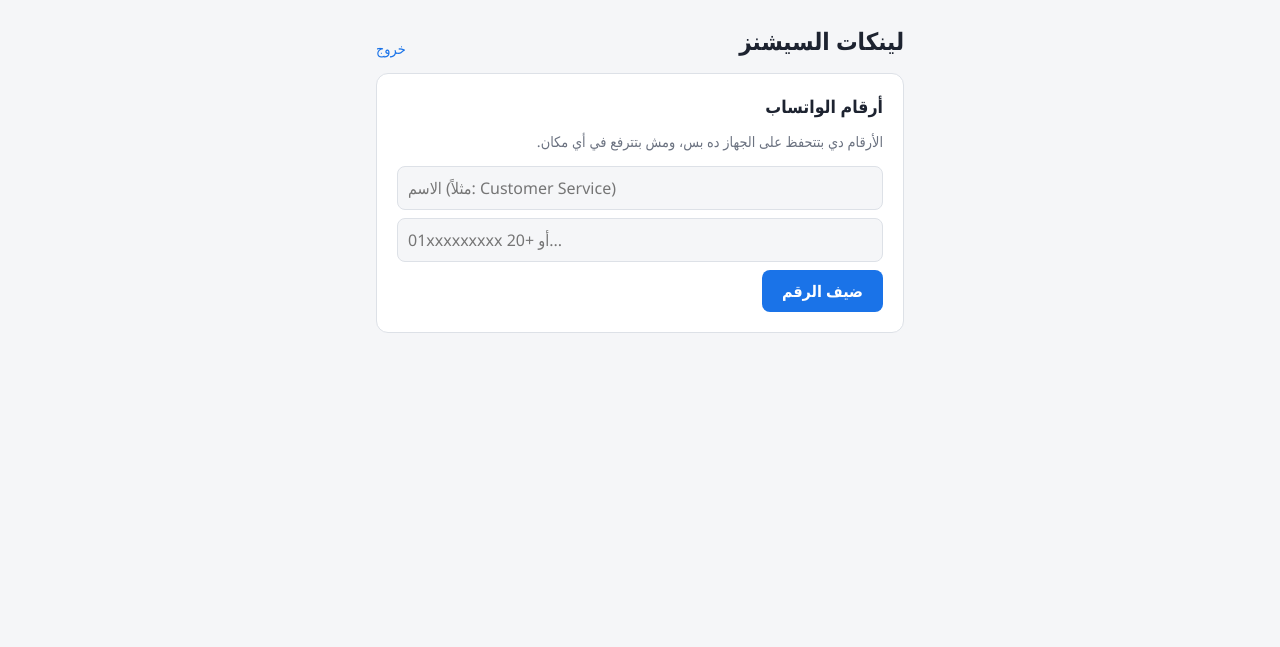
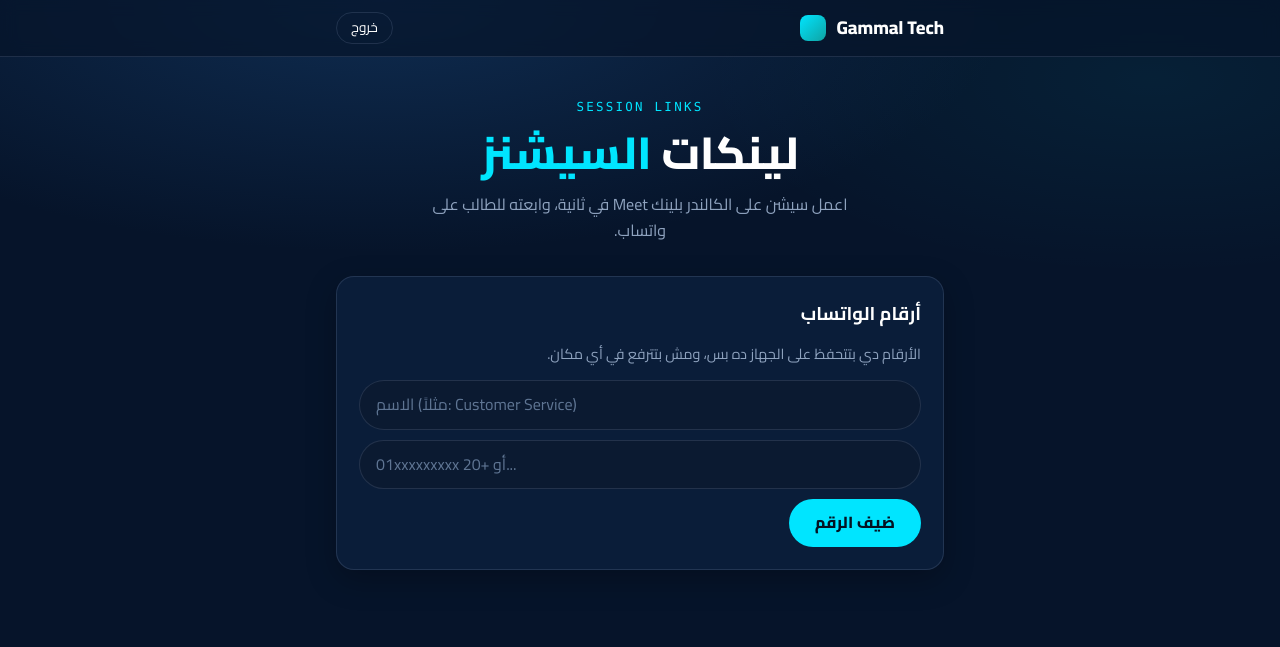
Before and after one commit to shadysaeed13112002-cloud/gammal-meet-links, a plain HTML site: page index.html in a window 1280 px wide. Drawn offline with Linux system fonts and the light colour scheme.

Commit message:
Restyle page with Gammal Tech brand look
Co-Authored-By: Claude Opus 5.5 <noreply@anthropic.com>
Claude-Session: https://claude.ai/code/session_01MJkHDvEus6N7QjCWzftRb4

```diff
--- a/index.html
+++ b/index.html
@@ -5,21 +5,37 @@
   <meta name="viewport" content="width=device-width, initial-scale=1">
   <meta name="apple-mobile-web-app-capable" content="yes">
   <meta name="apple-mobile-web-app-title" content="Meet Links">
-  <meta name="theme-color" content="#1a73e8">
+  <meta name="theme-color" content="#06142a">
   <title>Gammal Meet Links</title>
+  <link rel="preconnect" href="https://fonts.googleapis.com">
+  <link rel="preconnect" href="https://fonts.gstatic.com" crossorigin>
+  <link rel="stylesheet" href="https://fonts.googleapis.com/css2?family=Cairo:wght@400;600;700;800&display=swap">
   <link rel="stylesheet" href="style.css">
   <script src="config.js"></script>
   <script src="https://accounts.google.com/gsi/client" async defer></script>
 </head>
 <body>
+  <nav class="nav">
+    <div class="nav-in">
+      <a class="brand" href="https://gammal.tech" target="_blank" rel="noopener" dir="ltr">
+        <!-- Replace with the real logo: <img src="logo.png" alt="" class="brand-logo"> -->
+        <span class="brand-logo" aria-hidden="true"></span>
+        <span>Gammal Tech</span>
+      </a>
+      <div id="account" class="account" hidden>
+        <span id="accountEmail" dir="ltr"></span>
+        <button id="signOutBtn" class="pill-btn" type="button">خروج</button>
+      </div>
+    </div>
+  </nav>
+
+  <header class="hero">
+    <p class="eyebrow" dir="ltr">SESSION LINKS</p>
+    <h1>لينكات <span class="accent">السيشنز</span></h1>
+    <p class="sub">اعمل سيشن على الكالندر بلينك Meet في ثانية، وابعته للطالب على واتساب.</p>
+  </header>
+
   <main class="wrap">
-    <header class="top">
-      <h1>لينكات السيشنز</h1>
-      <div id="account" class="account" hidden>
-        <span id="accountEmail"></span>
-        <button id="signOutBtn" class="link-btn" type="button">خروج</button>
-      </div>
-    </header>
 
     <div id="configWarning" class="card warn" hidden>
       لسه محطتش الـ Client ID في ملف <code>config.js</code>. اتبع الخطوات اللي في <code>README.md</code>.
--- a/style.css
+++ b/style.css
@@ -1,73 +1,119 @@
+/* Gammal Tech brand: deep navy, cyan accent, pill shapes. Always dark. */
 :root {
-  --bg: #f5f6f8; --card: #fff; --text: #1d2330; --muted: #6b7280;
-  --primary: #1a73e8; --primary-text: #fff; --border: #dde1e7;
-  --warn-bg: #fff4e5; --error: #c62828;
-}
-@media (prefers-color-scheme: dark) {
-  :root {
-    --bg: #14171c; --card: #1e232b; --text: #e8eaed; --muted: #9aa0a6;
-    --primary: #8ab4f8; --primary-text: #14171c; --border: #333a45;
-    --warn-bg: #3a2e1a; --error: #f28b82;
-  }
+  color-scheme: dark;
+  --bg: #06142a; --bg-2: #0a1d38; --card: rgba(13, 34, 64, .72); --field: #0b1a31;
+  --text: #ffffff; --muted: #8fa3bf; --accent: #00e5ff; --accent-ink: #041222;
+  --border: rgba(143, 163, 191, .18); --border-strong: rgba(0, 229, 255, .45);
+  --warn-bg: rgba(255, 183, 77, .12); --error: #ff8a80; --wa: #25d366;
+  --radius: 18px;
 }
 * { box-sizing: border-box; }
+html { background: var(--bg); }
 body {
-  margin: 0; background: var(--bg); color: var(--text);
-  font-family: "Segoe UI", Tahoma, system-ui, sans-serif; font-size: 16px;
+  margin: 0; min-height: 100vh; color: var(--text); font-size: 16px; line-height: 1.6;
+  font-family: "Cairo", "Segoe UI", Tahoma, system-ui, sans-serif;
+  background:
+    radial-gradient(ellipse 70% 45% at 30% 0%, rgba(22, 64, 112, .55), transparent 70%),
+    radial-gradient(ellipse 50% 35% at 90% 10%, rgba(0, 229, 255, .06), transparent 70%),
+    var(--bg);
+  background-attachment: fixed;
 }
-.wrap { max-width: 560px; margin: 0 auto; padding: 24px 16px 48px; }
-.top { display: flex; justify-content: space-between; align-items: center; gap: 12px; flex-wrap: wrap; }
-h1 { font-size: 1.5rem; margin: 0 0 16px; }
-h2 { font-size: 1.1rem; margin: 0 0 12px; }
-.account { color: var(--muted); font-size: .9rem; display: flex; gap: 8px; align-items: center; }
-.card { background: var(--card); border: 1px solid var(--border); border-radius: 12px; padding: 20px; margin-bottom: 16px; }
+a { color: var(--accent); }
+
+/* nav */
+.nav { border-bottom: 1px solid var(--border); background: rgba(6, 20, 42, .7); backdrop-filter: blur(8px); position: sticky; top: 0; z-index: 5; }
+.nav-in { max-width: 640px; margin: 0 auto; padding: 12px 16px; display: flex; justify-content: space-between; align-items: center; gap: 12px; flex-wrap: wrap; }
+.brand { display: flex; align-items: center; gap: 10px; color: var(--text); text-decoration: none; font-weight: 800; font-size: 1.15rem; }
+.brand-logo { width: 26px; height: 26px; border-radius: 8px; background: linear-gradient(135deg, #00e5ff, #0fa3a3); display: inline-block; object-fit: contain; }
+img.brand-logo { background: none; }
+.account { color: var(--muted); font-size: .85rem; display: flex; gap: 10px; align-items: center; min-width: 0; }
+.account span { overflow: hidden; text-overflow: ellipsis; white-space: nowrap; max-width: 52vw; }
+
+/* hero */
+.hero { text-align: center; padding: 40px 16px 24px; max-width: 640px; margin: 0 auto; }
+.eyebrow { font-family: ui-monospace, "SFMono-Regular", Consolas, "Courier New", monospace; color: var(--accent); letter-spacing: .18em; font-size: .78rem; margin: 0 0 10px; }
+h1 { font-size: clamp(2rem, 7vw, 2.8rem); font-weight: 800; line-height: 1.2; margin: 0 0 12px; }
+.accent { color: var(--accent); }
+.sub { color: var(--muted); margin: 0 auto; max-width: 440px; }
+h2 { font-size: 1.15rem; font-weight: 700; margin: 0 0 14px; }
+
+/* layout */
+.wrap { max-width: 640px; margin: 0 auto; padding: 8px 16px 56px; }
+.card {
+  background: var(--card); border: 1px solid var(--border); border-radius: var(--radius);
+  padding: 22px; margin-bottom: 18px; box-shadow: 0 10px 30px rgba(0, 0, 0, .25);
+}
 .warn { background: var(--warn-bg); }
-.field { display: block; margin-bottom: 16px; }
-.field > span { display: block; font-weight: 600; margin-bottom: 6px; }
-input[type=text], input[type=date], input[type=number], select {
-  width: 100%; padding: 10px; border: 1px solid var(--border); border-radius: 8px;
-  background: var(--bg); color: var(--text); font: inherit;
+code { color: var(--accent); }
+
+/* forms */
+.field { display: block; margin-bottom: 18px; }
+.field > span { display: block; font-weight: 700; margin-bottom: 8px; font-size: .95rem; }
+input[type=text], input[type=date], input[type=number], input[type=tel], select {
+  width: 100%; padding: 11px 16px; border: 1px solid var(--border); border-radius: 999px;
+  background: var(--field); color: var(--text); font: inherit; outline: none;
+  transition: border-color .15s, box-shadow .15s;
 }
+input:focus, select:focus { border-color: var(--border-strong); box-shadow: 0 0 0 3px rgba(0, 229, 255, .15); }
+input::placeholder { color: #5f7593; }
+input[type=radio], input[type=checkbox] { accent-color: var(--accent); width: 18px; height: 18px; vertical-align: middle; }
 .time { display: flex; gap: 6px; direction: ltr; }
-.time select { width: auto; flex: 1; }
-.type-switch { display: flex; gap: 20px; margin-bottom: 16px; }
+.time select { width: auto; flex: 1; padding-inline: 12px; }
+.type-switch { display: flex; gap: 8px; margin-bottom: 18px; }
+.type-switch label {
+  flex: 1; text-align: center; border: 1px solid var(--border); border-radius: 999px; padding: 9px 12px;
+  cursor: pointer; color: var(--muted); font-weight: 600;
+}
+.type-switch label:has(input:checked) { border-color: var(--accent); color: var(--accent); background: rgba(0, 229, 255, .08); }
+.type-switch input { position: absolute; opacity: 0; pointer-events: none; }
 .days { display: grid; gap: 8px; }
 .day { display: flex; align-items: center; gap: 10px; flex-wrap: wrap; }
-.day > label { min-width: 90px; }
-.day .time { flex: 1; min-width: 200px; }
-.day.off .time { opacity: .4; pointer-events: none; }
+.day > label { min-width: 96px; }
+.day .time { flex: 1; min-width: 210px; }
+.day.off .time { opacity: .35; pointer-events: none; }
+
+/* buttons */
 button { font: inherit; cursor: pointer; }
 .primary {
-  background: var(--primary); color: var(--primary-text); border: 0; border-radius: 8px;
-  padding: 10px 20px; font-weight: 600;
+  background: var(--accent); color: var(--accent-ink); border: 0; border-radius: 999px;
+  padding: 11px 26px; font-weight: 800; transition: transform .1s, box-shadow .15s;
 }
+.primary:hover { box-shadow: 0 0 22px rgba(0, 229, 255, .35); }
+.primary:active { transform: scale(.98); }
 .primary:disabled { opacity: .6; cursor: wait; }
-.link-btn { background: none; border: 0; color: var(--primary); padding: 0; }
+#createBtn { width: 100%; padding: 13px; font-size: 1.05rem; }
+.pill-btn { background: none; border: 1px solid var(--border); color: var(--text); border-radius: 999px; padding: 4px 14px; font-size: .85rem; }
+.pill-btn:hover { border-color: var(--accent); color: var(--accent); }
+.link-btn { background: none; border: 0; color: var(--accent); padding: 0; font-weight: 600; }
+.wa {
+  background: var(--wa); color: #062b14; border: 0; border-radius: 999px;
+  padding: 13px 20px; font-weight: 800; width: 100%;
+}
+.wa:hover { box-shadow: 0 0 22px rgba(37, 211, 102, .35); }
+
+/* result & lists */
 .error { color: var(--error); }
 .muted { color: var(--muted); font-size: .9rem; }
 pre {
-  white-space: pre-wrap; word-break: break-all; background: var(--bg);
-  border: 1px solid var(--border); border-radius: 8px; padding: 12px; font: inherit; margin: 0 0 12px;
+  white-space: pre-wrap; word-break: break-all; background: var(--field);
+  border: 1px solid var(--border-strong); border-radius: 14px; padding: 14px 16px; font: inherit; margin: 0 0 14px;
 }
+.result { border-color: var(--border-strong); }
 .actions { display: flex; gap: 16px; align-items: center; }
-.actions a { color: var(--primary); }
+.wa-send { border-top: 1px solid var(--border); margin-top: 18px; padding-top: 18px; }
 .history { list-style: none; margin: 0; padding: 0; }
-.history li { display: flex; justify-content: space-between; gap: 8px; padding: 8px 0; border-top: 1px solid var(--border); }
+.history li { display: flex; justify-content: space-between; align-items: center; gap: 8px; padding: 10px 0; border-top: 1px solid var(--border); }
 .history li:first-child { border-top: 0; }
 .history .h-name { overflow: hidden; text-overflow: ellipsis; white-space: nowrap; }
-.wa-send { border-top: 1px solid var(--border); margin-top: 16px; padding-top: 16px; }
-.wa {
-  background: #25d366; color: #0b2e17; border: 0; border-radius: 8px;
-  padding: 12px 20px; font-weight: 700; width: 100%;
-}
-.contact-form { display: grid; gap: 8px; margin-top: 12px; }
-.contact-form input { width: 100%; padding: 10px; border: 1px solid var(--border); border-radius: 8px; background: var(--bg); color: var(--text); font: inherit; }
+.history .h-actions { display: flex; gap: 14px; flex-shrink: 0; }
+.history .h-phone { color: var(--muted); font-size: .85rem; direction: ltr; unicode-bidi: isolate; }
+.c-info { display: flex; flex-direction: column; min-width: 0; }
+.c-info > span { overflow: hidden; text-overflow: ellipsis; white-space: nowrap; }
+.contact-form { display: grid; gap: 10px; margin-top: 14px; }
 .contact-actions { display: flex; gap: 16px; align-items: center; }
-.history .h-actions { display: flex; gap: 12px; flex-shrink: 0; }
-.history .h-phone { color: var(--muted); font-size: .85rem; direction: ltr; unicode-bidi: isolate; }
 @media (max-width: 480px) {
+  .hero { padding-top: 28px; }
+  .card { padding: 18px; }
   .actions { flex-wrap: wrap; }
   .actions .primary { flex: 1; }
 }
-.c-info { display: flex; flex-direction: column; min-width: 0; }
-.c-info > span { overflow: hidden; text-overflow: ellipsis; white-space: nowrap; }
```
